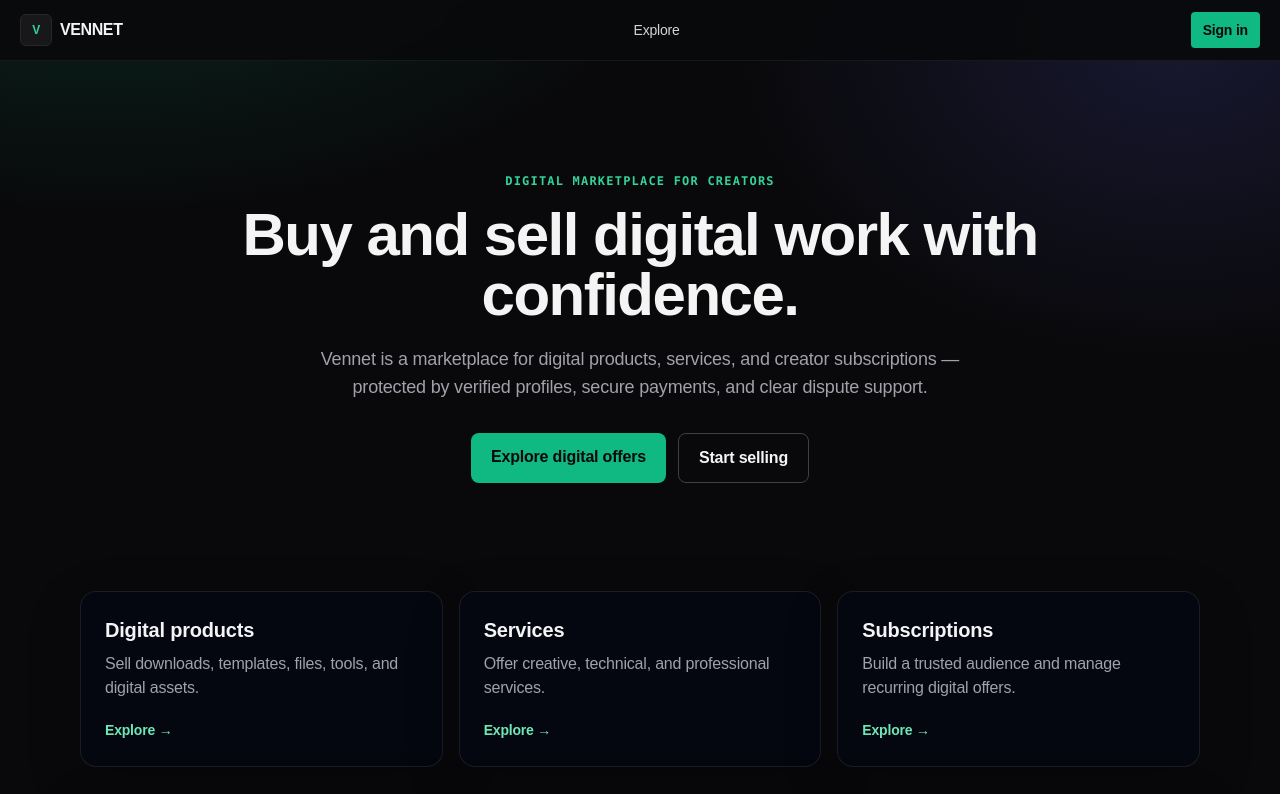
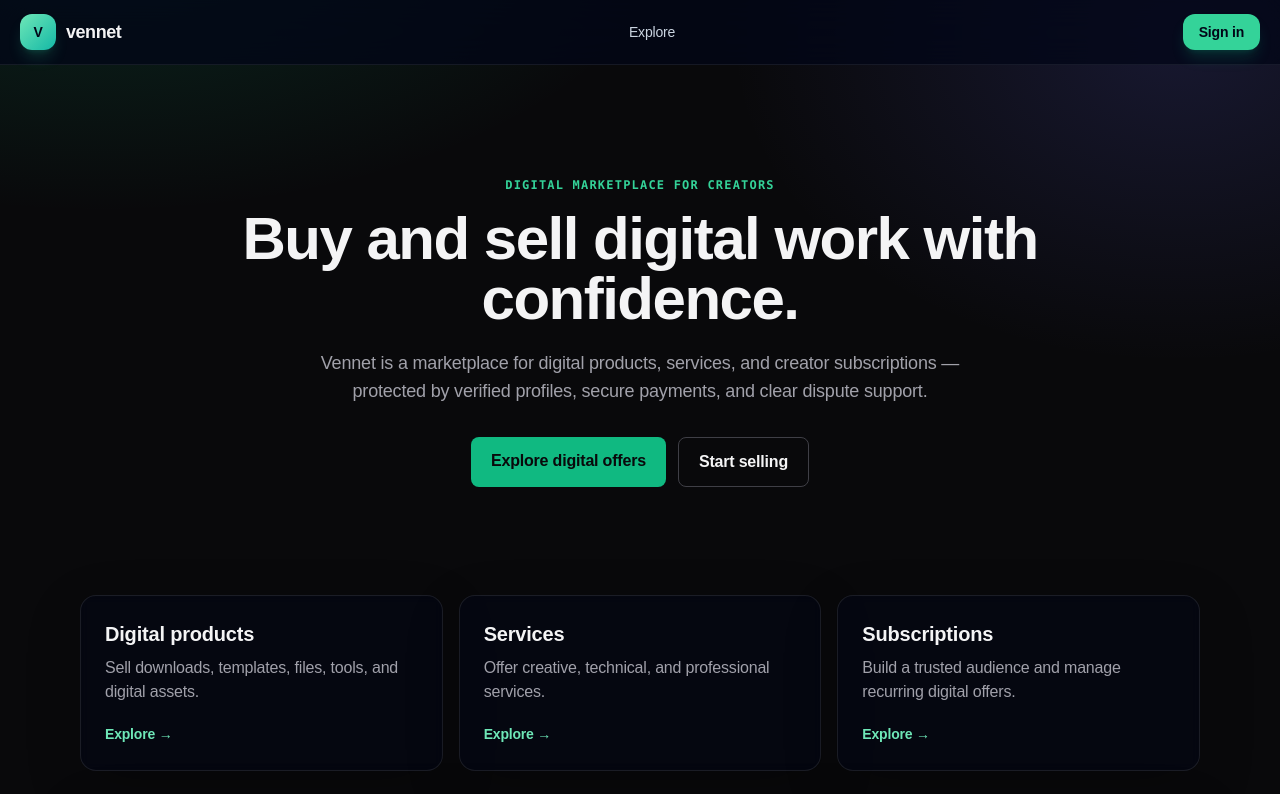
Before and after one commit to MagroOwner/Vennet, a Next.js app: page / in a window 1280 px wide. Shown: the top 794 px of the page. Built offline with nearby package versions, Linux system fonts and the light colour scheme; no server answers.

Commit message:
Elevate Vennet marketplace visual design

```diff
--- a/src/components/Navbar.tsx
+++ b/src/components/Navbar.tsx
@@ -8,28 +8,17 @@ export async function Navbar() {
   const identity = session?.user?.id ? await getIdentity(session.user.id) : null;
   const role = session?.user?.role ?? "user";
 
-  return (
-    <nav className="sticky top-0 z-20 border-b border-zinc-900 bg-[#090a0c]/95 text-zinc-100 backdrop-blur">
-      <div className="mx-auto flex max-w-[1440px] items-center justify-between gap-4 px-5 py-3">
-        <Link href="/" className="flex shrink-0 items-center gap-2 text-base font-black tracking-tight">
-          <span className="grid h-8 w-8 place-items-center rounded-md border border-zinc-800 bg-zinc-900 text-xs text-emerald-400">V</span>
-          VENNET
-        </Link>
-        <div className="flex min-w-0 items-center gap-1 overflow-x-auto">
-          <Link href="/marketplace" className="whitespace-nowrap rounded-md px-3 py-2 text-sm text-zinc-300 hover:bg-zinc-900 hover:text-white">Explore</Link>
-          {session && <>
-            <Link href="/dashboard/seller" className="whitespace-nowrap rounded-md px-3 py-2 text-sm text-zinc-300 hover:bg-zinc-900 hover:text-white">Sell</Link>
-            <Link href="/dashboard" className="whitespace-nowrap rounded-md px-3 py-2 text-sm text-zinc-300 hover:bg-zinc-900 hover:text-white">My account</Link>
-          </>}
-          {(role === "admin" || role === "moderator") && <Link href="/admin" className="whitespace-nowrap rounded-md px-3 py-2 text-sm text-zinc-300 hover:bg-zinc-900 hover:text-white">Admin</Link>}
-        </div>
-        <div className="flex shrink-0 items-center gap-3">
-          {session ? <>
-            <Link href="/settings" className="hidden rounded border border-zinc-800 px-3 py-1.5 text-sm text-zinc-300 sm:block">{identity?.name ?? "Profile"}</Link>
-            <SignOutButton />
-          </> : <Link href="/login" className="rounded bg-emerald-500 px-3 py-2 text-sm font-semibold text-zinc-950 hover:bg-emerald-400">Sign in</Link>}
-        </div>
+  return <nav className="sticky top-0 z-30 border-b border-white/[0.07] bg-slate-950/75 backdrop-blur-xl">
+    <div className="mx-auto flex max-w-7xl items-center justify-between gap-4 px-5 py-3.5">
+      <Link href="/" className="group flex shrink-0 items-center gap-2.5 text-lg font-black tracking-tight"><span className="grid h-9 w-9 place-items-center rounded-xl bg-gradient-to-br from-emerald-300 to-teal-500 text-sm text-slate-950 shadow-lg shadow-emerald-400/20 transition group-hover:scale-105">V</span>vennet</Link>
+      <div className="hidden items-center gap-1 md:flex">
+        <Link href="/marketplace" className="rounded-lg px-3 py-2 text-sm font-medium text-slate-300 transition hover:bg-white/[0.07] hover:text-white">Explore</Link>
+        {session && <><Link href="/dashboard/seller" className="rounded-lg px-3 py-2 text-sm font-medium text-slate-300 transition hover:bg-white/[0.07] hover:text-white">Sell</Link><Link href="/dashboard" className="rounded-lg px-3 py-2 text-sm font-medium text-slate-300 transition hover:bg-white/[0.07] hover:text-white">My account</Link></>}
+        {(role === "admin" || role === "moderator") && <Link href="/admin" className="rounded-lg px-3 py-2 text-sm font-medium text-slate-300 transition hover:bg-white/[0.07] hover:text-white">Admin</Link>}
       </div>
-    </nav>
-  );
+      <div className="flex shrink-0 items-center gap-3">
+        {session ? <><Link href="/settings" className="hidden rounded-lg px-3 py-2 text-sm font-medium text-slate-300 transition hover:bg-white/[0.07] sm:block">{identity?.name ?? "Profile"}</Link><SignOutButton /></> : <Link href="/login" className="button-primary px-4 py-2 text-sm">Sign in</Link>}
+      </div>
+    </div>
+  </nav>;
 }
```
